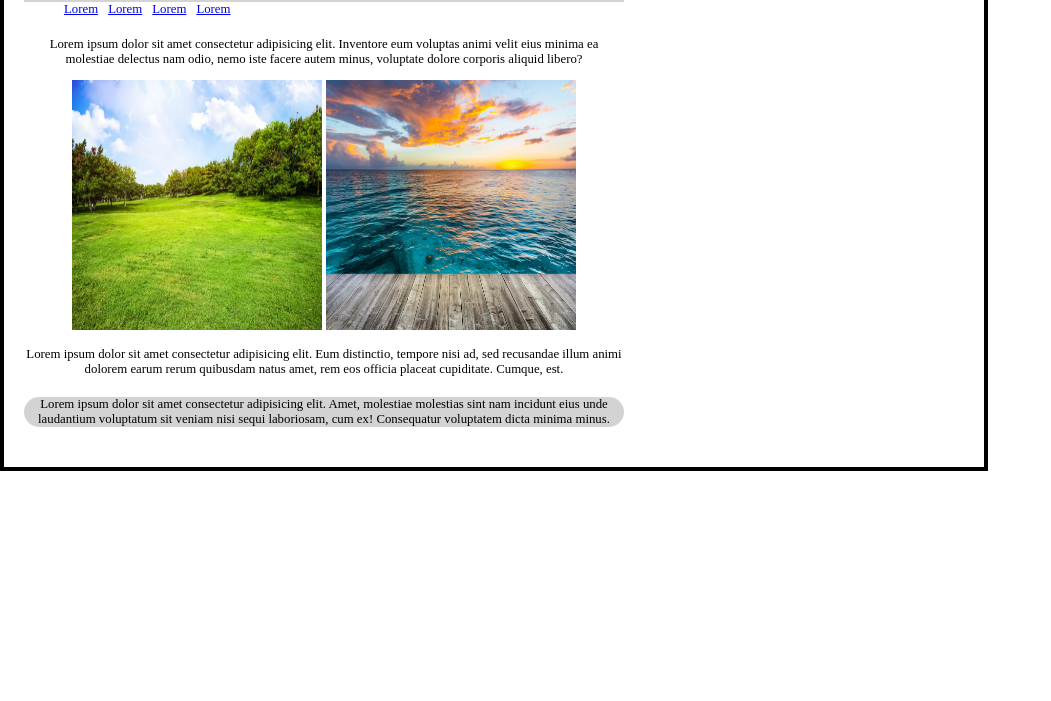
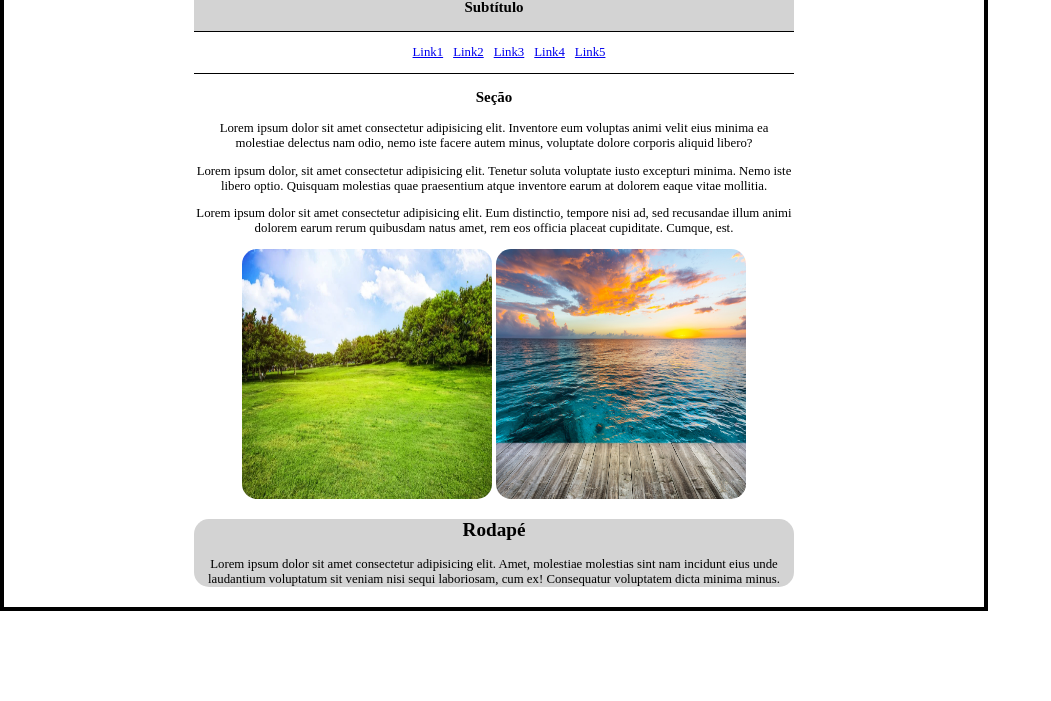
Before and after one commit to Kauavillan/Kauavillan.github.io, a plain HTML site: page lab_css_html2/index.html in a window 1280 px wide. Shown: the part 99-800 px from the top of the page, without its empty margins (0-1051 px from the left). Drawn offline with Linux system fonts and the light colour scheme.

Commit message:
Coloquei o lab5 direito

```diff
--- a/lab_css_html2/estilo.css
+++ b/lab_css_html2/estilo.css
@@ -6,18 +6,28 @@ body {
     margin: 10px 0 10px 0;
     padding: 20px;
     border: solid black 4px;
+    text-align: center;
 }
 header {
     background-color: lightgray;
     border-radius: 15px;
 
 }
+a li {
+    text-align: center;
+}
+nav {
+    border-top: solid black 1px ;
+    border-bottom: solid black 1px ;
+    background-color: white;
+
+}
 nav ul {
     list-style: none;
     display: flex;
-    background-color: white;
+    justify-content: center;
+}
 
-}
 li {
     margin-right: 10px;
 }
@@ -30,6 +40,7 @@ img {
     width: 250px;
     height: 250px;
     margin: 0;
+    border-radius: 15px;
 }
 footer {
     background-color: lightgray;
@@ -37,7 +48,7 @@ footer {
 
 }
 header, section, footer {
-    text-align: center;
     width: 600px;
     margin: 20px 0;
+    margin: auto;
 }
--- a/lab_css_html2/index.html
+++ b/lab_css_html2/index.html
@@ -9,25 +9,30 @@
 </head>
 <body>
     <header>
-        <h1>Cabeçalho</h1>
+        <h1>Título</h1>
+        <h3>Subtítulo</h3>
         <nav>
             <ul>
-                <a href="#"> <li>Lorem</li> </a>
-                <a href="#"> <li>Lorem</li> </a>
-                <a href="#"> <li>Lorem</li> </a>
-                <a href="#"> <li>Lorem</li> </a>
+                <a href="#"> <li>Link1</li> </a>
+                <a href="#"> <li>Link2</li> </a>
+                <a href="#"> <li>Link3</li> </a>
+                <a href="#"> <li>Link4</li> </a>
+                <a href="#"> <li>Link5</li> </a>
             </ul>
         </nav>
     </header>
     <section>
-        Lorem ipsum dolor sit amet consectetur adipisicing elit. Inventore eum voluptas animi velit eius minima ea molestiae delectus nam odio, nemo iste facere autem minus, voluptate dolore corporis aliquid libero?
+        <h3>Seção</h3>
+        <p> Lorem ipsum dolor sit amet consectetur adipisicing elit. Inventore eum voluptas animi velit eius minima ea molestiae delectus nam odio, nemo iste facere autem minus, voluptate dolore corporis aliquid libero?</p>
+        <p> Lorem ipsum dolor, sit amet consectetur adipisicing elit. Tenetur soluta voluptate iusto excepturi minima. Nemo iste libero optio. Quisquam molestias quae praesentium atque inventore earum at dolorem eaque vitae mollitia.</p>
+        <p> Lorem ipsum dolor sit amet consectetur adipisicing elit. Eum distinctio, tempore nisi ad, sed recusandae illum animi dolorem earum rerum quibusdam natus amet, rem eos officia placeat cupiditate. Cumque, est.</p>
         <figure>
             <img src="Campoimg.jpg" alt="Uma imagem de um campo">
             <img src="Mar.jpg" alt="Uma imagem de um mar">
         </figure>
-        Lorem ipsum dolor sit amet consectetur adipisicing elit. Eum distinctio, tempore nisi ad, sed recusandae illum animi dolorem earum rerum quibusdam natus amet, rem eos officia placeat cupiditate. Cumque, est.
     </section>
     <footer>
+        <h2>Rodapé</h2>
        Lorem ipsum dolor sit amet consectetur adipisicing elit. Amet, molestiae molestias sint nam incidunt eius unde laudantium voluptatum sit veniam nisi sequi laboriosam, cum ex! Consequatur voluptatem dicta minima minus.
     </footer>
 </body>
```
Also changed, not shown: Minha página/index.html (+6 -2 lines).
